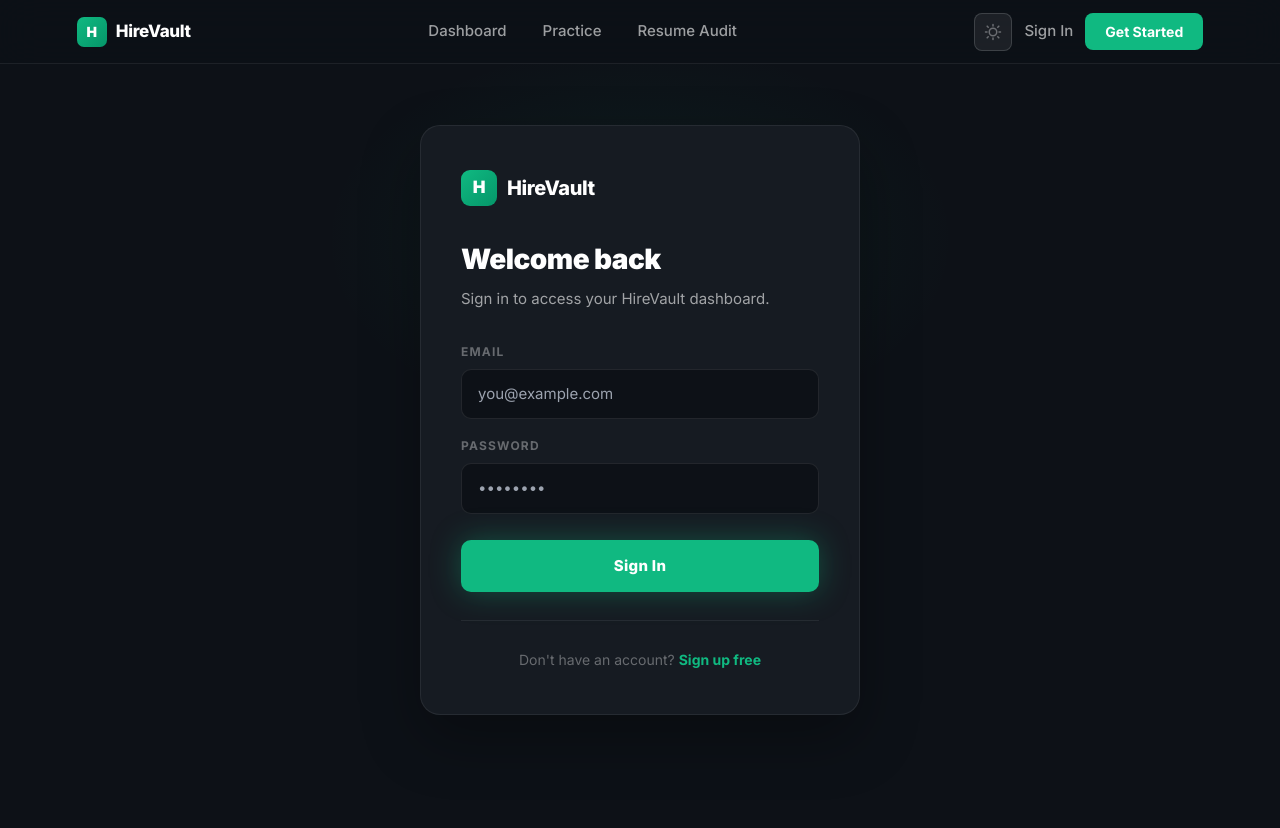
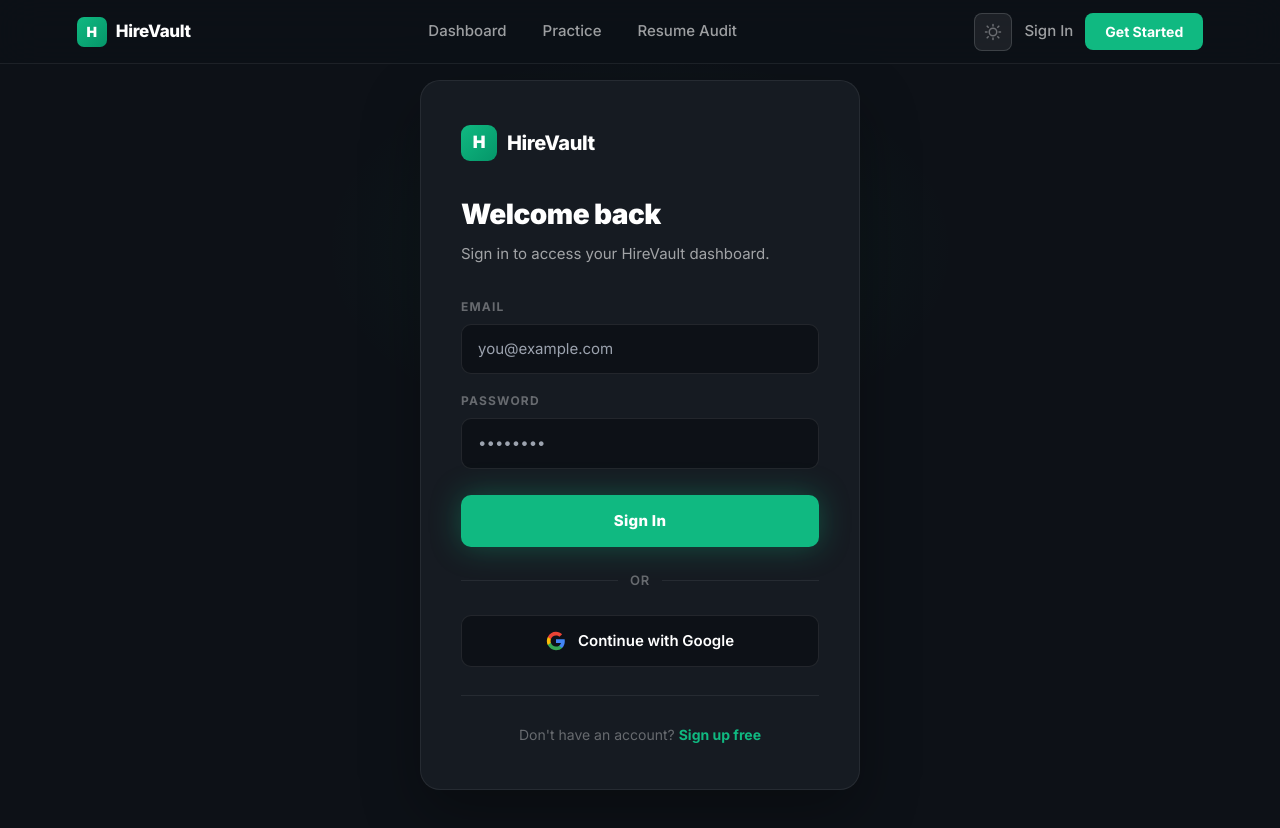
Before and after one commit to Naveensingh2507/INTERVIEW-, a Next.js app in the folder frontend/: page /login in a window 1280 px wide. Before the commit the page ends 800 px from the top, so only its background shows below. Built offline with nearby package versions, Linux system fonts and the light colour scheme.

Commit message:
feat(auth): add google oauth login button and integration to sign-in page

```diff
--- a/frontend/app/login/page.jsx
+++ b/frontend/app/login/page.jsx
@@ -48,6 +48,20 @@
       setError(err.message);
     } finally {
       setLoading(false);
+    }
+  };
+
+  const handleGoogleLogin = async () => {
+    try {
+      const { error } = await supabase.auth.signInWithOAuth({
+        provider: 'google',
+        options: {
+          redirectTo: `${window.location.origin}${getRedirect()}`
+        }
+      });
+      if (error) throw error;
+    } catch (err) {
+      setError(err.message);
     }
   };
 
@@ -178,6 +192,43 @@
           </button>
         </form>
 
+        <div style={{ display: 'flex', alignItems: 'center', margin: '24px 0', gap: 12 }}>
+          <div style={{ flex: 1, height: 1, background: 'var(--divider)' }} />
+          <span style={{ fontSize: 13, color: 'var(--text-muted)', fontWeight: 600, textTransform: 'uppercase', letterSpacing: '0.05em' }}>OR</span>
+          <div style={{ flex: 1, height: 1, background: 'var(--divider)' }} />
+        </div>
+
+        <button
+          onClick={handleGoogleLogin}
+          style={{
+            width: '100%',
+            padding: '14px',
+            background: 'var(--bg)',
+            border: '1px solid var(--input-border)',
+            borderRadius: 10,
+            fontSize: 15,
+            fontWeight: 600,
+            color: 'var(--text-primary)',
+            cursor: 'pointer',
+            display: 'flex',
+            alignItems: 'center',
+            justifyContent: 'center',
+            gap: 12,
+            transition: 'all 0.2s',
+            fontFamily: "'Inter', sans-serif",
+          }}
+          onMouseEnter={e => { e.currentTarget.style.background = 'var(--card-bg)'; e.currentTarget.style.borderColor = 'rgba(16,185,129,0.4)'; }}
+          onMouseLeave={e => { e.currentTarget.style.background = 'var(--bg)'; e.currentTarget.style.borderColor = 'var(--input-border)'; }}
+        >
+          <svg width="20" height="20" viewBox="0 0 24 24" fill="none" xmlns="http://www.w3.org/2000/svg">
+            <path d="M22.56 12.25c0-.78-.07-1.53-.2-2.25H12v4.26h5.92c-.26 1.37-1.04 2.53-2.21 3.31v2.77h3.57c2.08-1.92 3.28-4.74 3.28-8.09z" fill="#4285F4"/>
+            <path d="M12 23c2.97 0 5.46-.98 7.28-2.66l-3.57-2.77c-.98.66-2.23 1.06-3.71 1.06-2.86 0-5.29-1.93-6.16-4.53H2.18v2.84C3.99 20.53 7.7 23 12 23z" fill="#34A853"/>
+            <path d="M5.84 14.09c-.22-.66-.35-1.36-.35-2.09s.13-1.43.35-2.09V7.07H2.18C1.43 8.55 1 10.22 1 12s.43 3.45 1.18 4.93l2.85-2.22.81-.62z" fill="#FBBC05"/>
+            <path d="M12 5.38c1.62 0 3.06.56 4.21 1.64l3.15-3.15C17.45 2.09 14.97 1 12 1 7.7 1 3.99 3.47 2.18 7.07l3.66 2.84c.87-2.6 3.3-4.53 6.16-4.53z" fill="#EA4335"/>
+          </svg>
+          Continue with Google
+        </button>
+
         <div style={{ height: 1, background: 'var(--divider)', margin: '28px 0' }} />
 
         <p style={{ textAlign: 'center', fontSize: 14, color: 'var(--text-muted)' }}>
```
